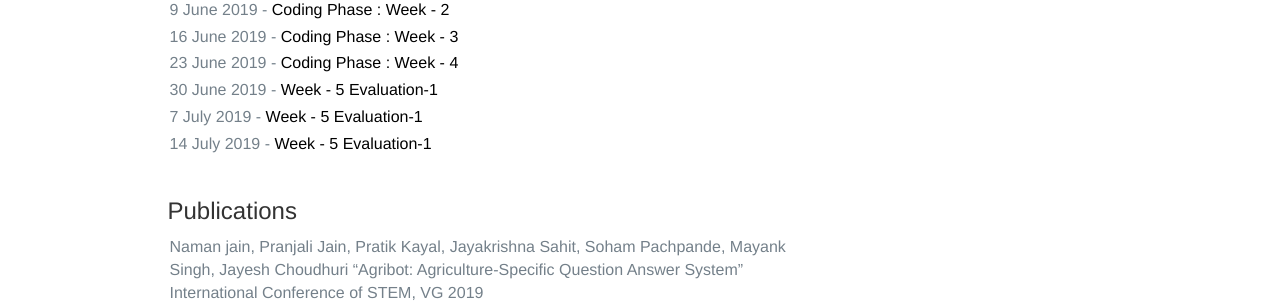
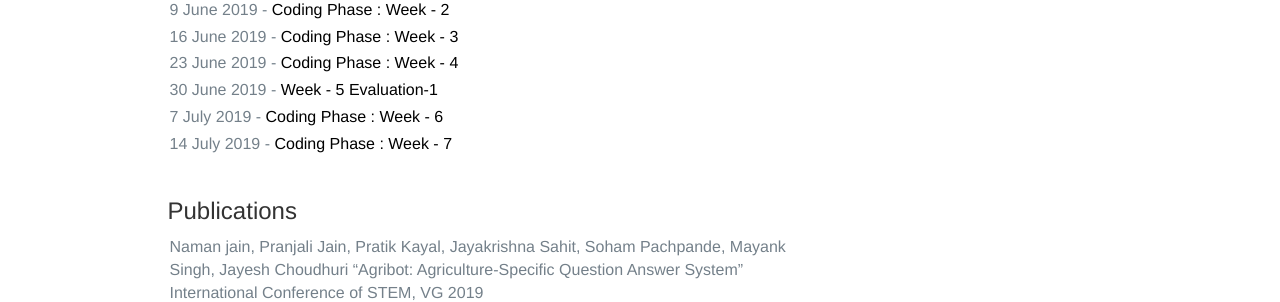
Before and after one commit to sahitpj/sahitpj.github.io, a Jekyll site: the page built from index.html, in a window 1280 px wide. Shown: the part 1092-1394 px from the top of the page. Built offline with Jekyll 4.4.1, drawn with Linux system fonts in a browser that asks for light colours; nearby versions of some CDN libraries; the list of posts is cut into pages by our own code; comment, search, counter and statistics services are not loaded.

Commit message:
added july blogs

```diff
--- a/index.html
+++ b/index.html
@@ -118,10 +118,10 @@
                     30 June 2019 - <a  href="https://sahitpj.github.io/gs/gsoc/2019/06/30/Week-5.html" style="color:black">Week - 5 Evaluation-1</a>
                   </p>
                   <p class="biography-text">
-                    7 July 2019 - <a  href="https://sahitpj.github.io/gs/gsoc/2019/07/07/Week-6.html" style="color:black">Week - 5 Evaluation-1</a>
+                    7 July 2019 - <a  href="https://sahitpj.github.io/gs/gsoc/2019/07/07/Week-6.html" style="color:black">Coding Phase : Week - 6</a>
                   </p>
                   <p class="biography-text">
-                    14 July 2019 - <a  href="https://sahitpj.github.io/gs/gsoc/2019/07/14/Week-7.html" style="color:black">Week - 5 Evaluation-1</a>
+                    14 July 2019 - <a  href="https://sahitpj.github.io/gs/gsoc/2019/07/14/Week-7.html" style="color:black">Coding Phase : Week - 7</a>
                   </p>
 
 
```
